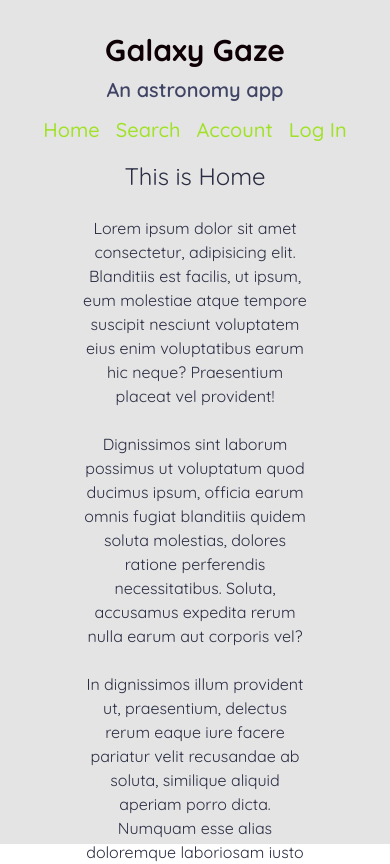
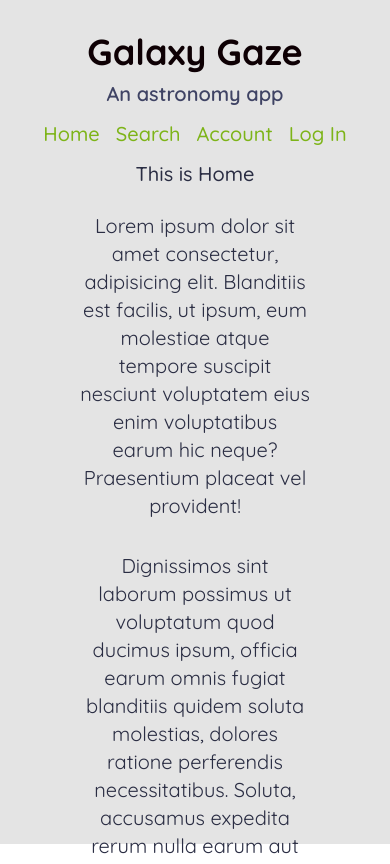
Before and after one commit to elliotvhill/capstone-fe, a React (Vite) app in the folder galaxy-gaze/: page / in a window 390 px wide. Shown: the top 864 px of the page. Built offline with nearby package versions, Linux system fonts and the light colour scheme.

Commit message:
updated README, more styling

```diff
--- a/galaxy-gaze/src/App.jsx
+++ b/galaxy-gaze/src/App.jsx
@@ -20,7 +20,7 @@ function App() {
   return (
     <div className='app flex-col justify-between bg-platinum-200 w-full h-screen'>
         <UserContext.Provider value={{ userInfo, setUserInfo }}>
-      <h1 className='text-licorice text-3xl md:text-6xl font-bold md:font-semibold pt-8 pb-2'>Galaxy Gaze</h1>
+      <h1 className='text-licorice text-4xl md:text-6xl font-bold md:font-semibold pt-8 pb-2'>Galaxy Gaze</h1>
       <h2 className='text-xl md:text-2xl font-semibold text-spacecadet-400'>An astronomy app</h2>
       <header>
         <Nav />
--- a/galaxy-gaze/src/components/Home.jsx
+++ b/galaxy-gaze/src/components/Home.jsx
@@ -3,11 +3,11 @@ import Login from './Login'
 const Home = () => {
     return (
         <div className='home text-spacecadet-500'>
-            <h2 className='text-2xl my-4'> This is Home </h2>
-            <div className='m-15 mx-20'>
-            <p className='mt-6'>Lorem ipsum dolor sit amet consectetur, adipisicing elit. Blanditiis est facilis, ut ipsum, eum molestiae atque tempore suscipit nesciunt voluptatem eius enim voluptatibus earum hic neque? Praesentium placeat vel provident!</p>
-            <p className='mt-6'>Dignissimos sint laborum possimus ut voluptatum quod ducimus ipsum, officia earum omnis fugiat blanditiis quidem soluta molestias, dolores ratione perferendis necessitatibus. Soluta, accusamus expedita rerum nulla earum aut corporis vel?</p>
-            <p className='mt-6'>In dignissimos illum provident ut, praesentium, delectus rerum eaque iure facere pariatur velit recusandae ab soluta, similique aliquid aperiam porro dicta. Numquam esse alias doloremque laboriosam iusto et unde optio.</p>
+            <h2 className=' text-xl md:text-2xl my-2 font-medium'> This is Home </h2>
+            <div className='m-15 mx-20 text-xl md:text-base'>
+            <p className='mt-6 md:mt-4'>Lorem ipsum dolor sit amet consectetur, adipisicing elit. Blanditiis est facilis, ut ipsum, eum molestiae atque tempore suscipit nesciunt voluptatem eius enim voluptatibus earum hic neque? Praesentium placeat vel provident!</p>
+            <p className='mt-8 md:mt-6'>Dignissimos sint laborum possimus ut voluptatum quod ducimus ipsum, officia earum omnis fugiat blanditiis quidem soluta molestias, dolores ratione perferendis necessitatibus. Soluta, accusamus expedita rerum nulla earum aut corporis vel?</p>
+            <p className='mt-8 md:mt-6'>In dignissimos illum provident ut, praesentium, delectus rerum eaque iure facere pariatur velit recusandae ab soluta, similique aliquid aperiam porro dicta. Numquam esse alias doloremque laboriosam iusto et unde optio.</p>
             </div>
         </div>
     )
--- a/galaxy-gaze/src/components/Nav.jsx
+++ b/galaxy-gaze/src/components/Nav.jsx
@@ -1,13 +1,23 @@
-import { Link } from 'react-router-dom'
+import { Link } from "react-router-dom"
 
 const Nav = () => {
-
     return (
         <div className='nav flex-row space-x-4 text-xl md:text-2xl font-medium my-3'>
-            <Link to='/' className='text-greenyellow-600 hover:shadow-2xl hover:shadow-white-500/50'>Home</Link>
-            <Link to='/search' className='text-greenyellow-600'>Search</Link>
-            <Link to='/user' className='text-greenyellow-600'>Account</Link>
-            <Link to='/login' className='text-greenyellow-600'>Log In</Link>
+            <Link
+                to='/'
+                className='text-greenyellow-700 hover:drop-shadow-[0px_2px_3px_var(--tw-shadow-color)] hover:shadow-greenyellow-200'
+            >
+                Home
+            </Link>
+            <Link to='/search' className='text-greenyellow-700 hover:drop-shadow-[0px_2px_3px_var(--tw-shadow-color)] hover:shadow-greenyellow-200'>
+                Search
+            </Link>
+            <Link to='/user' className='text-greenyellow-700 hover:drop-shadow-[0px_2px_3px_var(--tw-shadow-color)] hover:shadow-greenyellow-200'>
+                Account
+            </Link>
+            <Link to='/login' className='text-greenyellow-700 hover:drop-shadow-[0px_2px_3px_var(--tw-shadow-color)] hover:shadow-greenyellow-200'>
+                Log In
+            </Link>
         </div>
     )
 }
```
